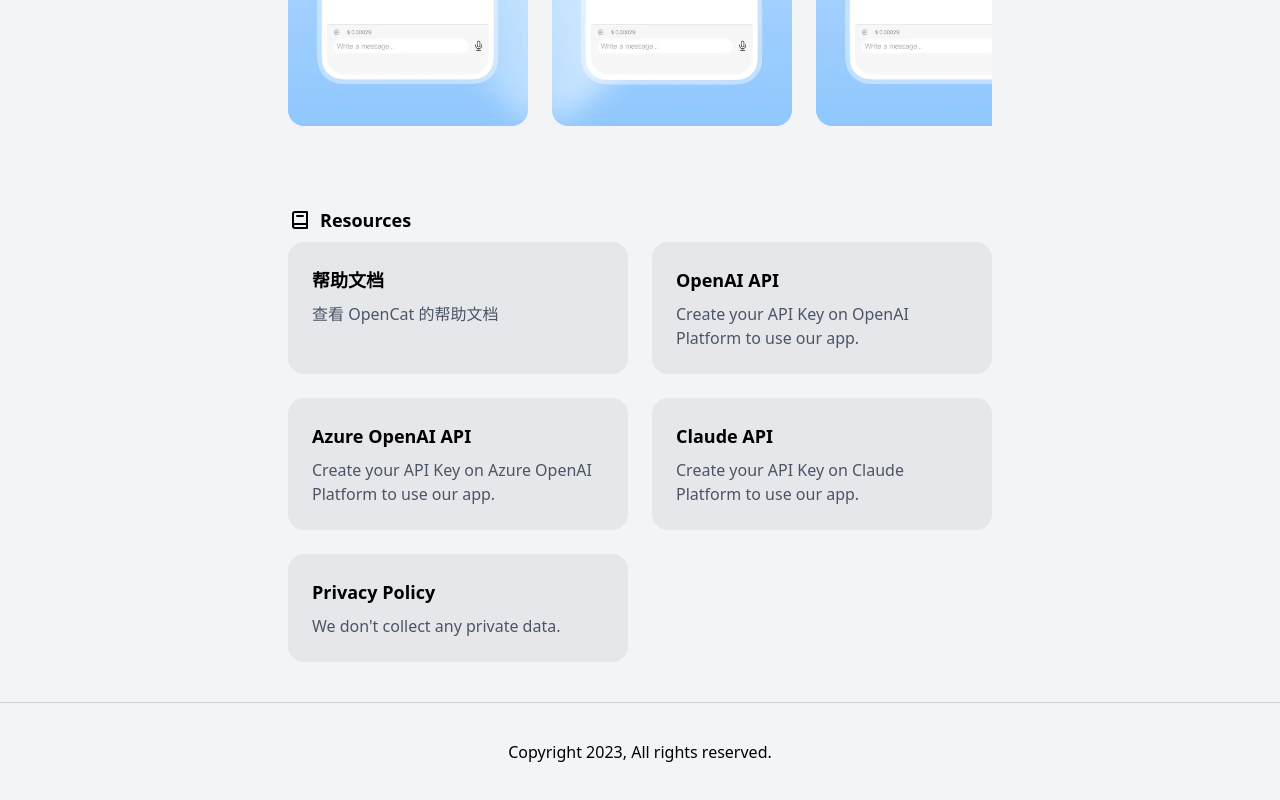
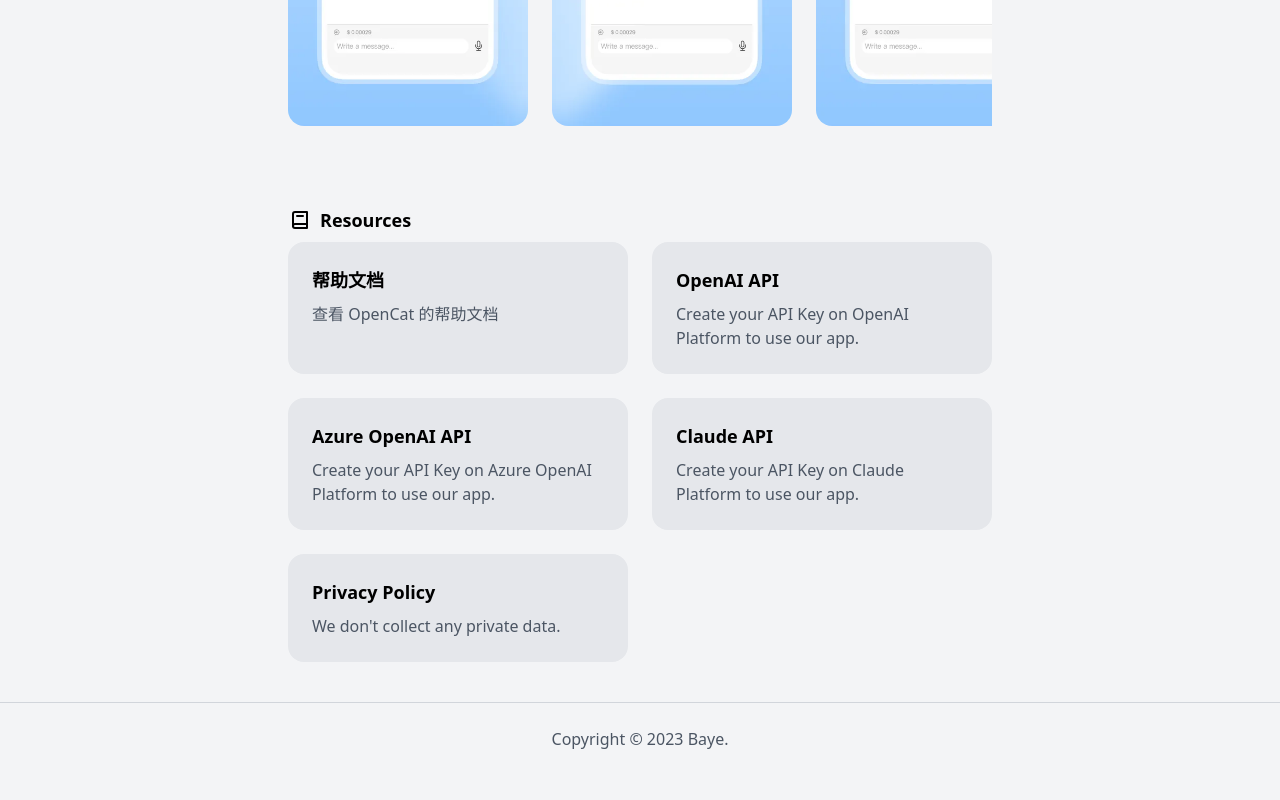
Before and after one commit to waylybaye/opencat.app, a Next.js app: page / in a window 1280 px wide. Shown: the part 1270-2070 px from the top of the page. After the commit the page ends 2045 px from the top, so only its background shows below. Built offline with nearby package versions, Linux system fonts and the light colour scheme.

Commit message:
refactor: adjust footer content and style

```diff
--- a/components/Footer.jsx
+++ b/components/Footer.jsx
@@ -1,7 +1,9 @@
+import Link from "next/link";
+
 export const Footer = () => {
   return (
-    <footer className="flex justify-center items-center w-full h-[100px] border-t border-gray-300 dark:border-gray-700">
-        Copyright 2023, All rights reserved.
+    <footer className="flex justify-center items-center w-full p-6 border-t border-gray-300 dark:border-gray-700 text-gray-600 dark:text-gray-400">
+        <div>Copyright © 2023 Baye.</div>
     </footer>
   );
 }
```
